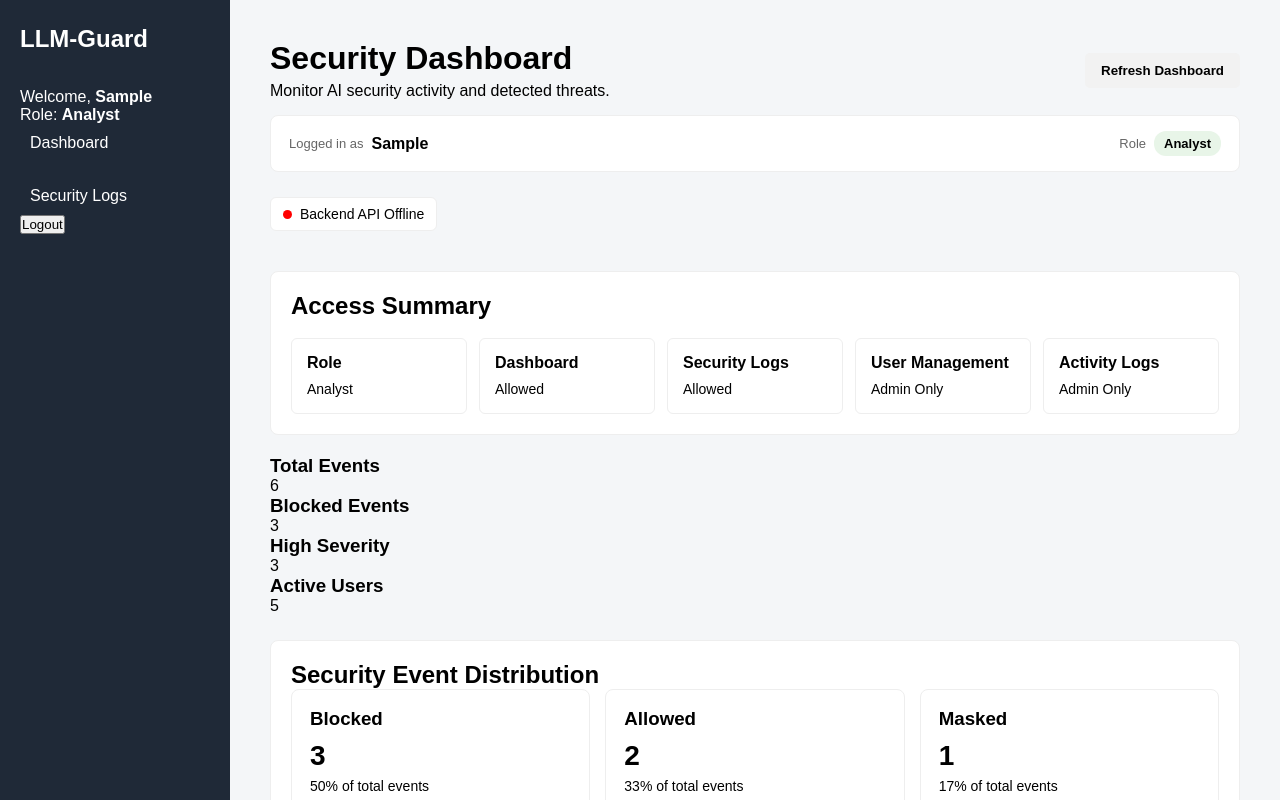
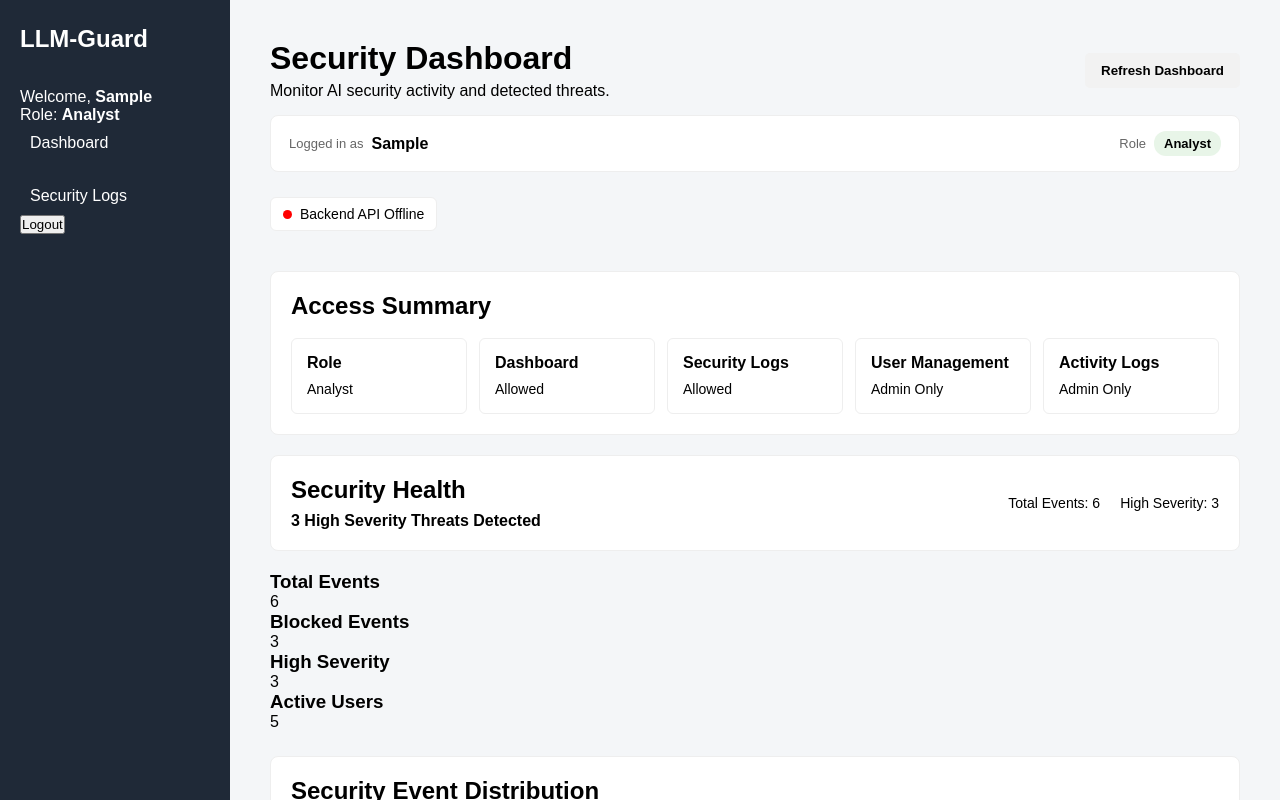
Before and after one commit to ajaykumarkunchala/LLM-GUARD, a React app in the folder frontend/: page /login in a window 1280 px wide. Both pictures are taken after typing "Sample" into the empty fields and a click on the button "Login". Shown: the top 800 px of the page. Built offline with nearby package versions, Linux system fonts and the light colour scheme; no server answers; the HTML template or start-up script is replaced by a standard one.

Commit message:
Add security health summary to dashboard

```diff
--- a/frontend/src/App.css
+++ b/frontend/src/App.css
@@ -628,3 +628,41 @@ body {
     align-items: flex-start;
   }
 }
+.security-health {
+  display: flex;
+  justify-content: space-between;
+  align-items: center;
+  gap: 20px;
+  background: white;
+  padding: 20px;
+  margin: 20px 0;
+  border: 1px solid #eee;
+  border-radius: 8px;
+}
+
+.security-health h2 {
+  margin: 0 0 8px;
+}
+
+.security-health p {
+  margin: 0;
+  font-weight: 600;
+}
+
+.health-details {
+  display: flex;
+  gap: 20px;
+  font-size: 14px;
+}
+
+@media (max-width: 600px) {
+  .security-health {
+    flex-direction: column;
+    align-items: flex-start;
+  }
+
+  .health-details {
+    flex-direction: column;
+    gap: 8px;
+  }
+}
--- a/frontend/src/pages/Dashboard.jsx
+++ b/frontend/src/pages/Dashboard.jsx
@@ -43,6 +43,14 @@ function Dashboard() {
     totalEvents > 0
       ? Math.round((maskedEvents / totalEvents) * 100)
       : 0;
+
+  // Security health summary
+  const securityHealth =
+    highSeverityEvents === 0
+      ? "No High Severity Threats"
+      : `${highSeverityEvents} High Severity Threat${
+          highSeverityEvents > 1 ? "s" : ""
+        } Detected`;
 
   return (
     <div className="page">
@@ -113,6 +121,29 @@ function Dashboard() {
           </div>
         </div>
       )}
+
+      {/* Security Health Summary */}
+      <div className="security-health">
+
+        <div>
+          <h2>Security Health</h2>
+
+          <p>{securityHealth}</p>
+        </div>
+
+        <div className="health-details">
+
+          <span>
+            Total Events: {totalEvents}
+          </span>
+
+          <span>
+            High Severity: {highSeverityEvents}
+          </span>
+
+        </div>
+
+      </div>
 
       {/* Dashboard Statistics */}
       <div className="dashboard-cards">
```
